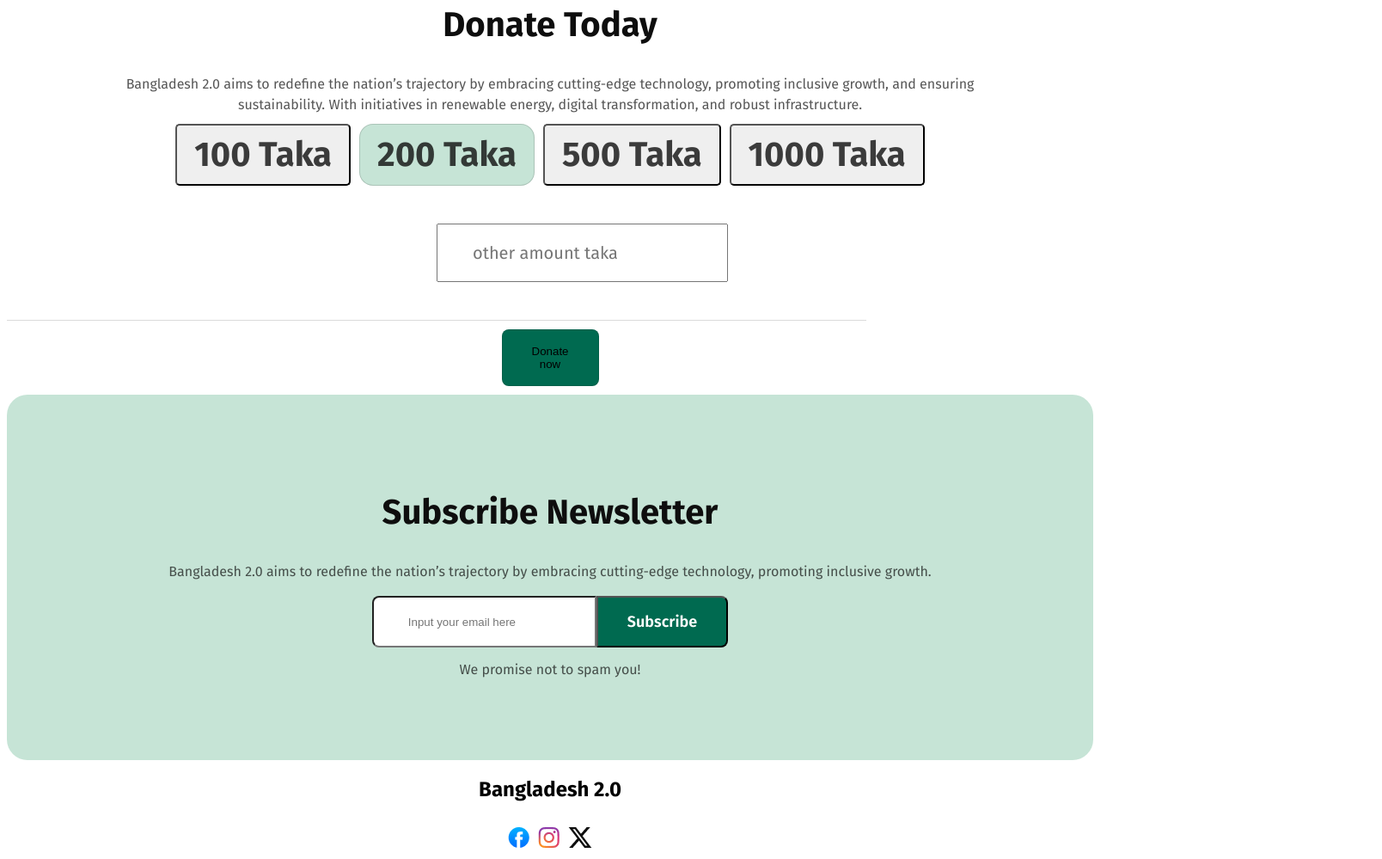
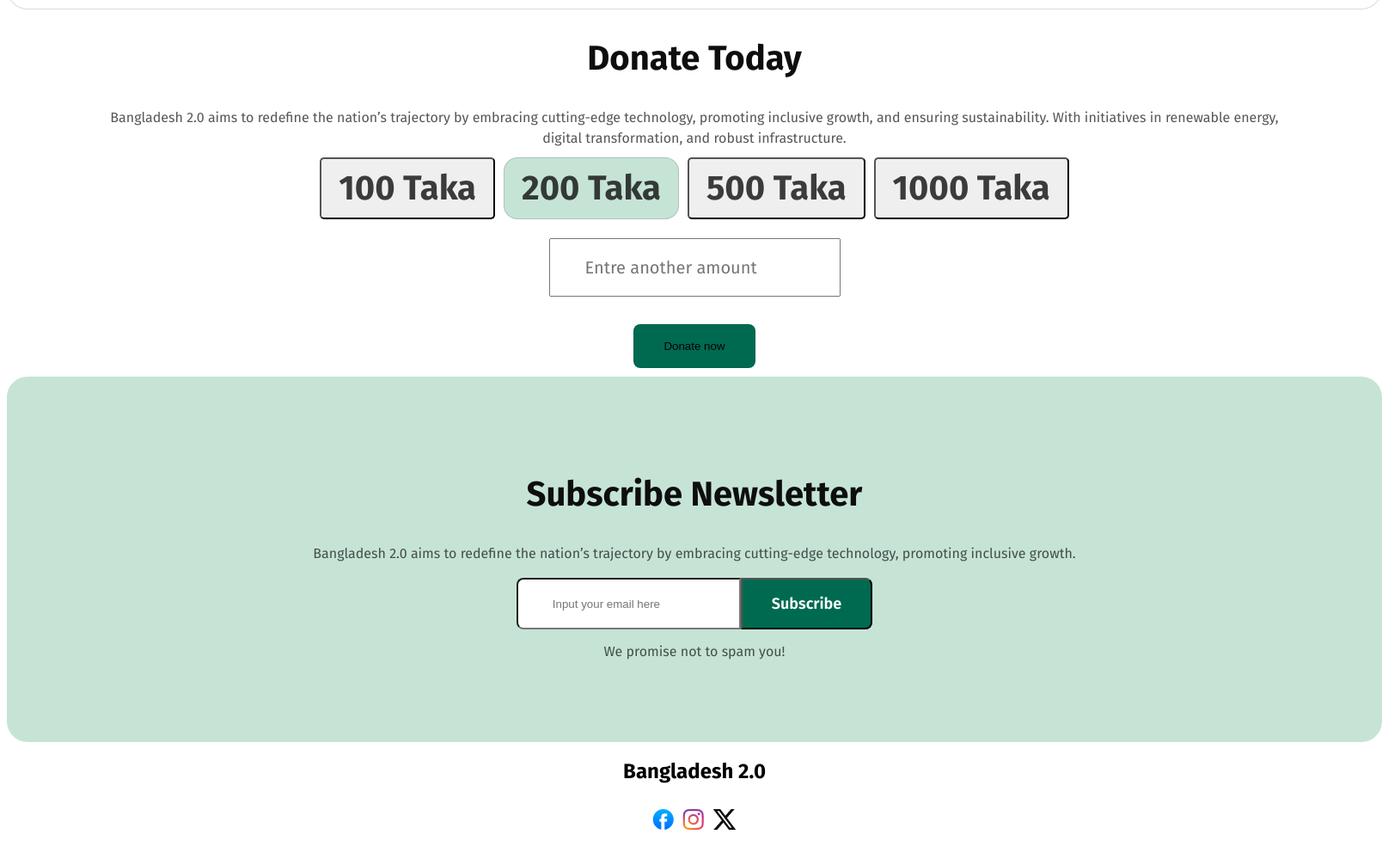
Before and after one commit to Hasanabu458/assignment-1-banglades-2.0, a plain HTML site: page index.html in a window 1280 px wide. Shown: the part 3864-4863 px from the top of the page at 86% size, 1608 px wide, since content can reach past the window. Drawn offline with Linux system fonts and the light colour scheme.

Commit message:
first commit all complete file new

```diff
--- a/index.html
+++ b/index.html
@@ -197,7 +197,7 @@
                 <button class="btn-font">1000 Taka</button>
 </div>
 
-            <div class="input"><input type="number" placeholder="other amount taka"></div>
+            <div class="input-amount"><input type="text" placeholder="Entre another amount"></div>
             <div class="done"><button class="donbtn">Donate now</button></div>
 
         </section>
--- a/styles/style.css
+++ b/styles/style.css
@@ -3,6 +3,19 @@
     font-family: "Fira Sans", serif;
     font-weight: 400;
     font-style: normal;
+
+    position: absolute;
+width: 1600px;
+height: 5181px;
+left: 0;
+top: 120px;
+/* Auto layout */
+display: flex;
+flex-direction: column;
+justify-content: flex-start;
+align-items: center;
+gap: 80;
+padding: 0px;
 
   }
 
@@ -471,14 +484,21 @@ padding: 10px 20px;
 border-radius: 5px;
 
 }
-.input{
- box-sizing: border-box;
-border-bottom: 1px solid rgba(14, 14, 14, 0.15);
-background: rgb(255, 255, 255);
-justify-content: center;
-
-padding: 32px 500px;
-width: 100px;
+.donation input{
+  color: rgba(14, 14, 14, 0.3);
+font-family: Fira Sans;
+font-size: 20px;
+font-weight: 400;
+line-height: 24px;
+letter-spacing: 0%;
+text-align: left;
+padding: 10px 120px;
+}
+.donation .input-amount{
+  display: flex;
+  flex-direction: row;
+  justify-content: center;
+  padding: 10px 120px;
 }
 .donation{
   align-items: center;
```
